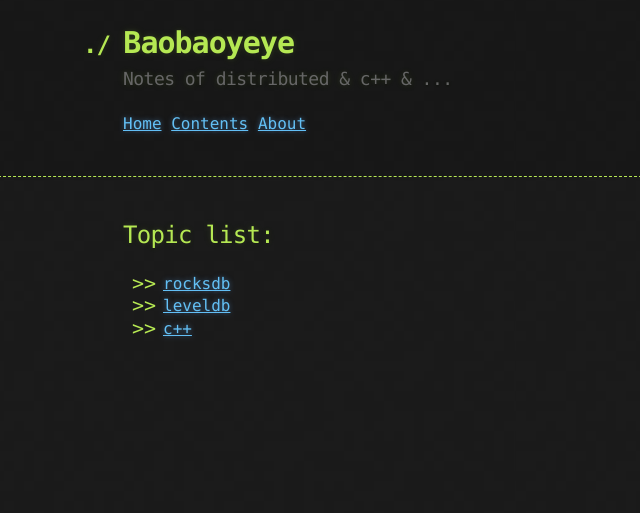
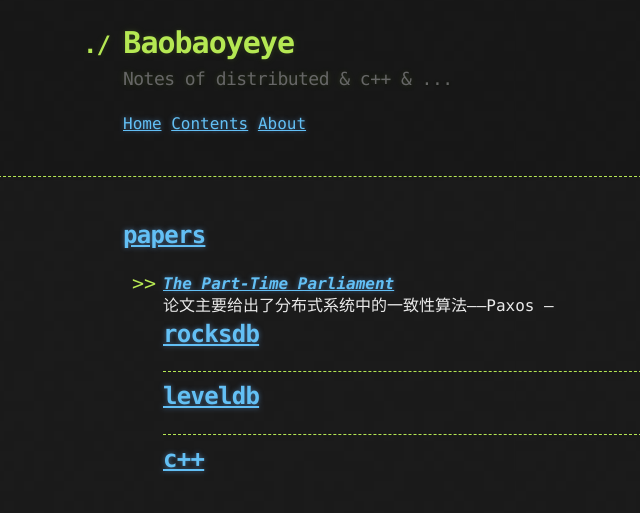
Before and after one commit to baobaoyeye/baobaoyeye.github.io, a Jekyll site: the page built from index.md, in a window 1280 px wide. Shown: the top 513 px of the page, without its empty margins (17-657 px from the left). Built offline with Jekyll 4.4.1, drawn with Linux system fonts in a browser that asks for light colours; our own code applies the rules of GitHub Pages for plain Markdown files.

Commit message:
add page

```diff
--- a/index.md
+++ b/index.md
@@ -2,8 +2,12 @@
 layout: default
 ---
 
-## Topic list:
-
-*   [rocksdb](/content/rocksdb)
-*   [leveldb](/content/leveldb)
-*   [c++](/content/cpp)
+##	[**papers**](/contents/papers, "分布式相关的论文阅读笔记")
+* [***The Part-Time Parliament***](/contents/the_part-time_parliament)
+论文主要给出了分布式系统中的一致性算法——Paxos
+---
+##  [**rocksdb**](/contents/rocksdb)
+---
+##  [**leveldb**](/contents/leveldb)
+---
+##  [**c++**](/contents/cpp)
```
